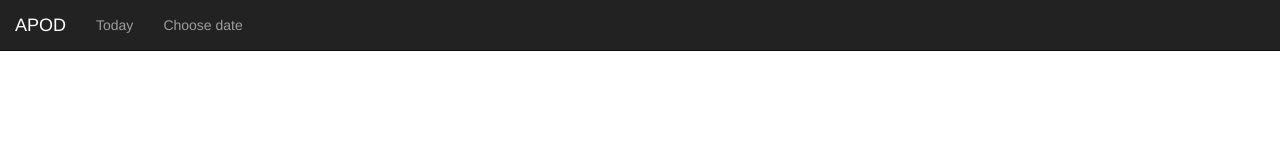
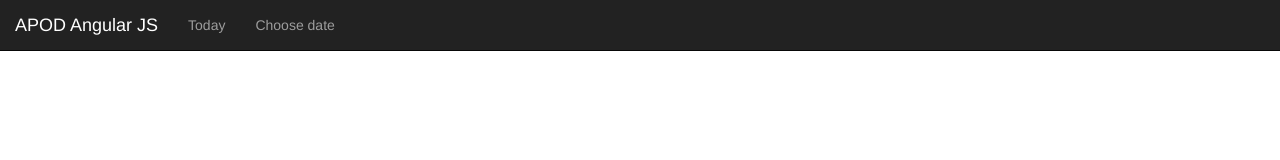
Before and after one commit to rojaldo/Apod-Angular-JS, a website: page src/index.html in a window 1280 px wide. Drawn offline with nearby package versions, Linux system fonts and the light colour scheme.

Commit message:
Brand name changed

```diff
--- a/src/index.html
+++ b/src/index.html
@@ -26,7 +26,7 @@
             <span class="icon-bar"></span>
             <span class="icon-bar"></span>
         </button>
-      <a class="navbar-brand" href="#">APOD</a>
+      <a class="navbar-brand" href="#">APOD Angular JS</a>
     </div>
 
     <!-- Collect the nav links, forms, and other content for toggling -->
```
